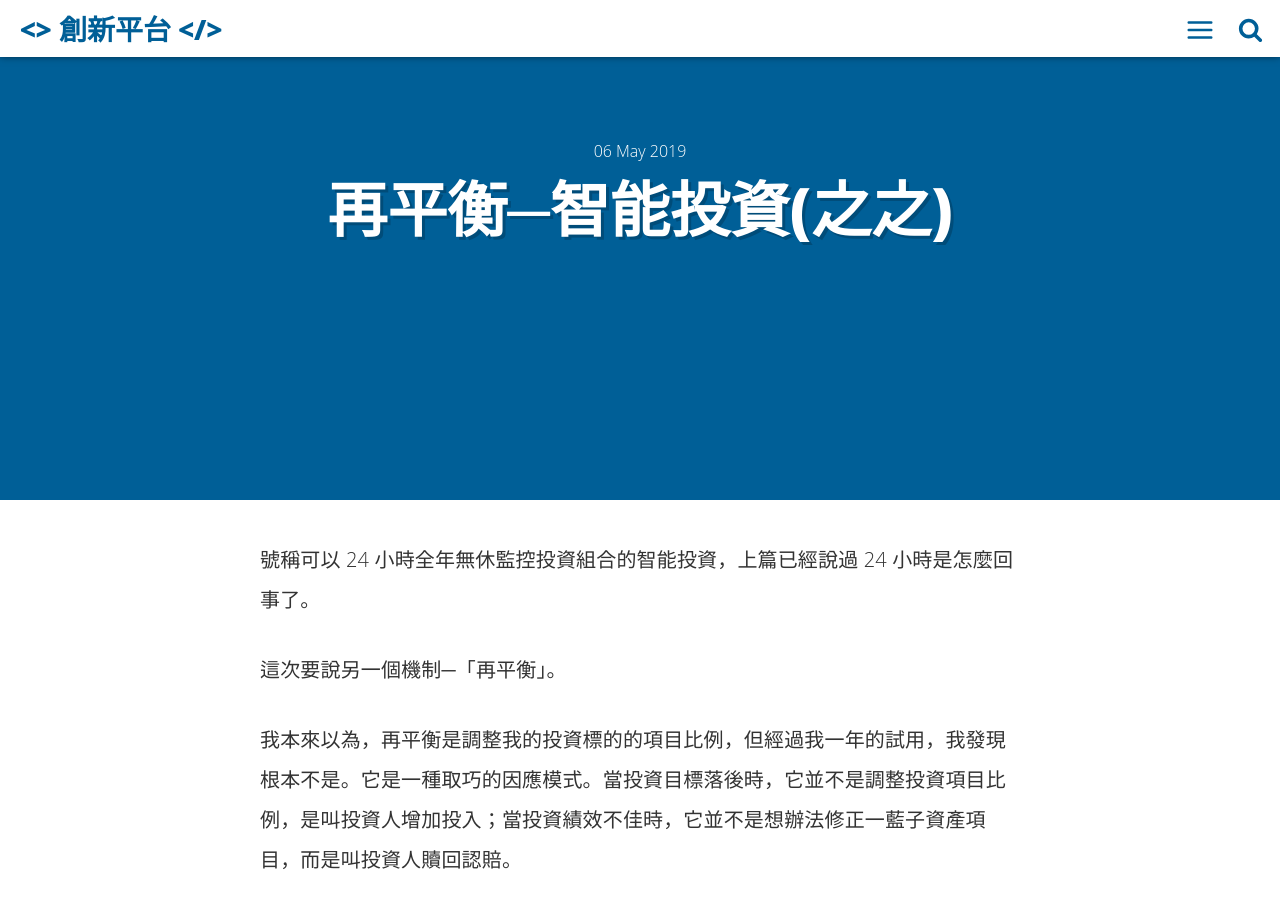
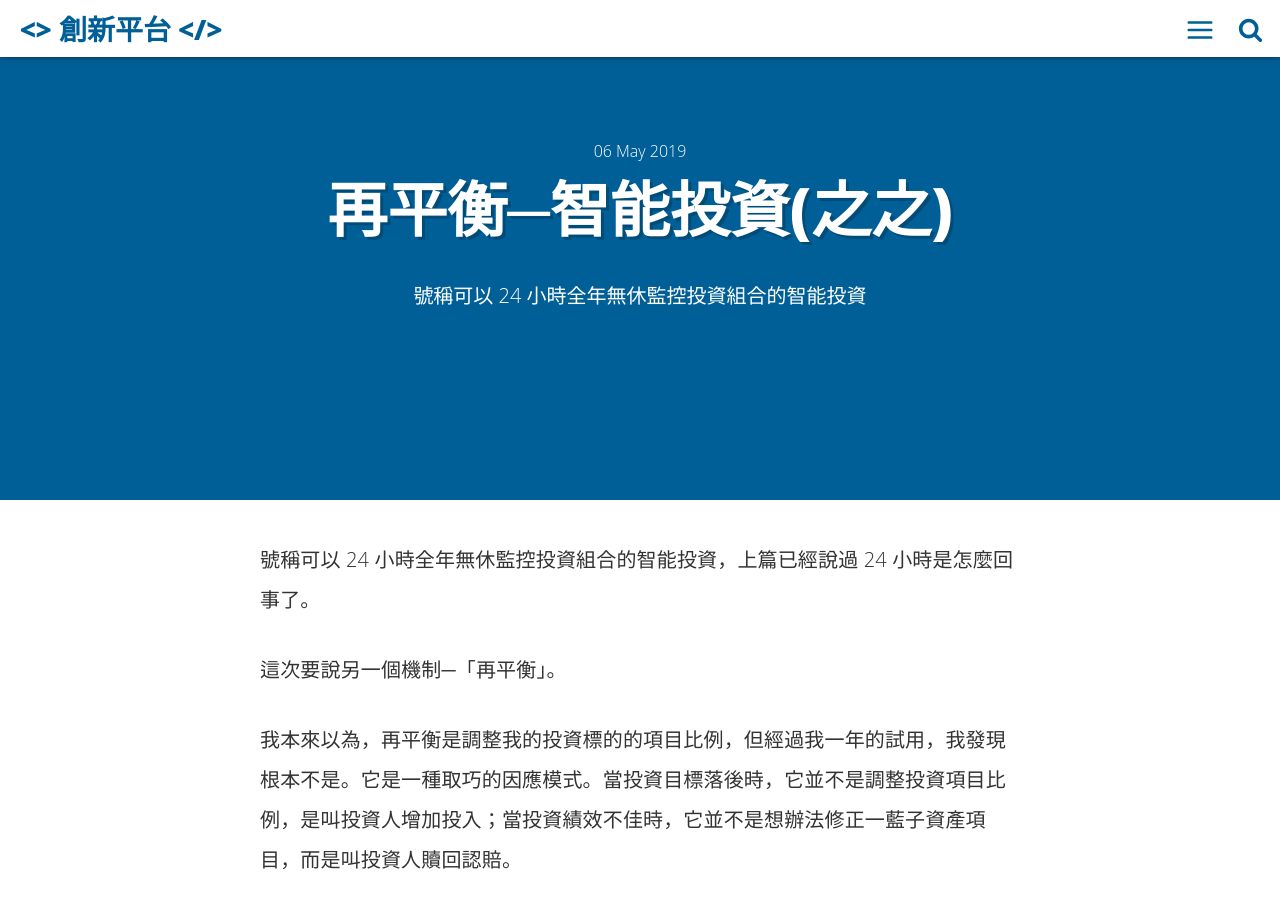
Before and after one commit to doltegg/cj, a Jekyll site: the page built from _posts/2019-05-06-robo-5.md, in a window 1280 px wide and 900 px high. Built offline with Jekyll 4.4.1, drawn with Linux system fonts in a browser that asks for light colours; nearby versions of some CDN libraries; library files that are not in the unit come from our copies; comment, search, counter and statistics services are not loaded.

Commit message:
Update 2019-05-06-robo-5.md

```diff
--- a/_posts/2019-05-06-robo-5.md
+++ b/_posts/2019-05-06-robo-5.md
@@ -2,10 +2,12 @@
 layout: post
 title: 再平衡─智能投資(之之)
 date: 2019-05-06 21:27:11 +0000
+description: 號稱可以 24 小時全年無休監控投資組合的智能投資
 category: 評
 main-class: '銀行'
 color: '#7D669E'
 tags: [金融商品, 意有所指]
+introduction: 這次要說另一個機制─「再平衡」
 ---
 
 
```
